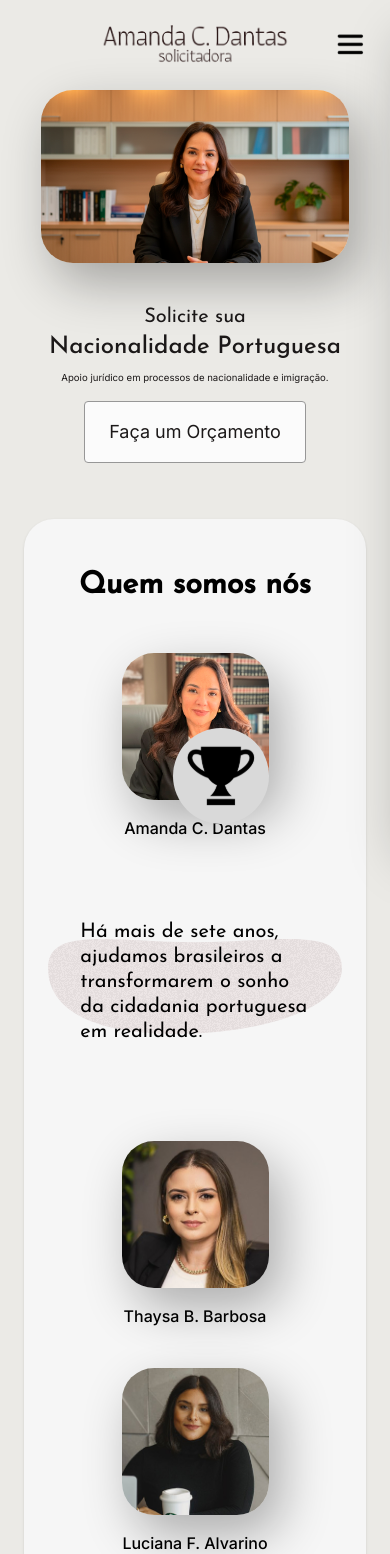
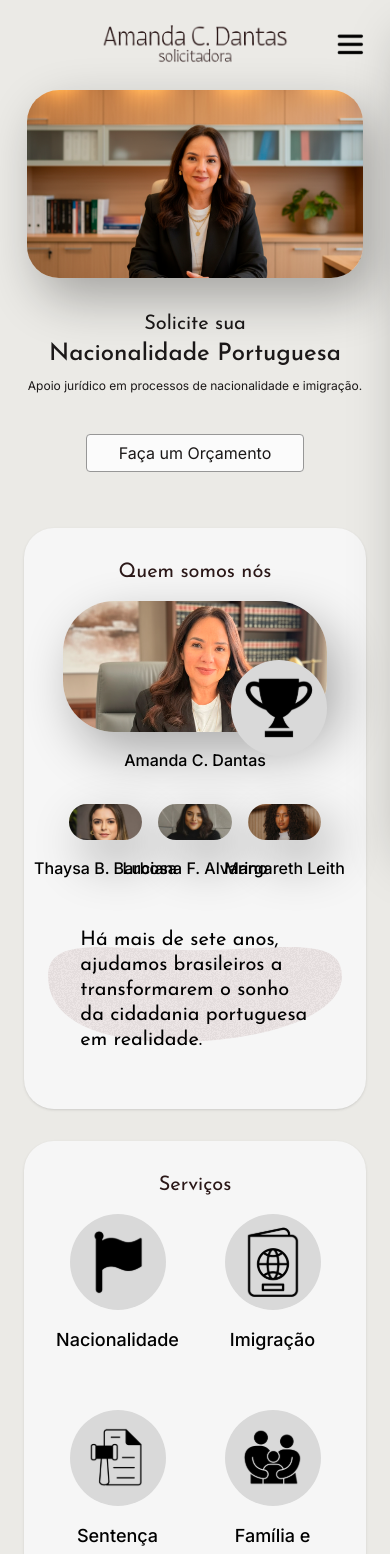
Before and after one commit to mateusabreucn/nacionalidade-portuguesa, a Next.js app: page / in a window 390 px wide. Shown: the top 1554 px of the page. Built offline with nearby package versions, Linux system fonts and the light colour scheme.

Commit message:
fix: ajustando foto de equipa mobile

```diff
--- a/app/Equipa.tsx
+++ b/app/Equipa.tsx
@@ -39,16 +39,20 @@ export default function Equipa() {
 
   return (
     <CardBranco titulo="Quem somos nós">
+      {/* Container principal com ordenação flexível */}
+      <div className="flex flex-col w-full">
+        {/* Seção superior: Amanda + Texto/Modal */}
         <div
           className="
           flex flex-col lg:flex-row
           items-center justify-between
-        gap-y-16 gap-x-10 xl:gap-x-18
+          gap-y-8 lg:gap-y-16 gap-x-10 xl:gap-x-18
           w-full"
         >
-        <div className="relative w-[50%]">
+          {/* Foto Amanda - sempre primeiro */}
+          <div className="relative w-[90%] aspect-video lg:aspect-square lg:w-[50%] order-1">
             <CardFoto
-            src={`/Equipa - ${NomeEquipa.AmandaCDantas}.jpg`}
+              src={`/Equipa - ${NomeEquipa.AmandaCDantas}.png`}
               nome={NomeEquipa.AmandaCDantas}
               bigger
             />
@@ -61,7 +65,9 @@ export default function Equipa() {
             "
             >
               <IconBadge
-              icon={isLocked ? "/Icons/Close.svg" : "/Icons/Equipa/Trofeu.svg"}
+                icon={
+                  isLocked ? "/Icons/Close.svg" : "/Icons/Equipa/Trofeu.svg"
+                }
                 altText={isLocked ? "Fechar Feedback" : "Ícone de Troféu"}
                 onClick={handleIconClick}
                 isActive={isLocked}
@@ -71,12 +77,14 @@ export default function Equipa() {
             </div>
           </div>
 
+          {/* Texto/Modal - terceiro no mobile, segundo no desktop */}
           <div
             className="
             relative
             w-full max-w-[900px]
             aspect-video md:aspect-2/1
-          flex items-center justify-center"
+            flex items-center justify-center
+            order-3 lg:order-2"
           >
             <div
               className={`
@@ -115,8 +123,8 @@ export default function Equipa() {
                 leading-tight md:leading-snug
               "
               >
-              Há mais de sete anos, ajudamos brasileiros a transformarem o sonho
-              da cidadania portuguesa em realidade.
+                Há mais de sete anos, ajudamos brasileiros a transformarem o
+                sonho da cidadania portuguesa em realidade.
               </p>
             </div>
 
@@ -138,15 +146,47 @@ export default function Equipa() {
               <ModalFeedback isActive={showModal} />
             </div>
           </div>
+
+          {/* Três fotos - segundo no mobile, terceiro no desktop */}
+          <div
+            className="
+            w-full
+            flex flex-row
+            gap-x-4 md:gap-x-8
+            items-center justify-center
+            order-2 lg:hidden"
+          >
+            <div className="w-1/4">
+              <CardFoto
+                src={`/Equipa - ${NomeEquipa.ThaysaBBarbosa}.jpg`}
+                nome={NomeEquipa.ThaysaBBarbosa}
+              />
             </div>
 
+            <div className="w-1/4">
+              <CardFoto
+                src={`/Equipa - ${NomeEquipa.LucianaFAlvarino}.jpg`}
+                nome={NomeEquipa.LucianaFAlvarino}
+              />
+            </div>
+
+            <div className="w-1/4">
+              <CardFoto
+                src={`/Equipa - ${NomeEquipa.MargarethLeith}.jpg`}
+                nome={NomeEquipa.MargarethLeith}
+              />
+            </div>
+          </div>
+        </div>
+
+        {/* Três fotos - versão desktop (embaixo) */}
         <div
           className="
+          hidden lg:flex
           relative
           mx-auto
           mt-18 md:mt-24 lg:mt-36
-        flex flex-col md:flex-row
-        gap-y-10 md:gap-y-0
+          flex-row
           md:gap-x-20
           items-center justify-center"
         >
@@ -171,6 +211,7 @@ export default function Equipa() {
             />
           </div>
         </div>
+      </div>
     </CardBranco>
   );
 }
--- a/app/Intro.tsx
+++ b/app/Intro.tsx
@@ -2,34 +2,35 @@ import Image from "next/image";
 
 export default function Intro() {
   return (
-    <div className="my-6 mx-0 xl:mx-16 2xl:mx-20 flex flex-col-reverse lg:flex-row justify-between items-center gap-x-6 xl:gap-x-8 gap-y-10 xl:gap-y-16">
+    <div className="my-6 mx-0 xl:mx-16 2xl:mx-20 flex flex-col-reverse lg:flex-row justify-between items-center gap-x-6 xl:gap-x-8 gap-y-8 xl:gap-y-16">
       <div className="flex flex-col text-font-main mx-auto text-center lg:text-left">
         <div className="font-josefin leading-tight">
           <h2 className="font-normal text-xl lg:text-3xl">Solicite sua</h2>
+
           <h1 className="font-medium text-2xl lg:text-[2rem] xl:text-[2.8rem] 2xl:text-5xl">
             Nacionalidade Portuguesa
           </h1>
         </div>
 
-        <p className="text-[0.6rem] xl:text-lg 2xl:text-xl mt-2">
+        <p className="text-xs xl:text-lg 2xl:text-xl mt-2">
           Apoio jurídico em processos de nacionalidade e imigração.
         </p>
 
         <button
           className="
-            bg-button-white rounded px-6 lg:px-10 py-4
-            lg:mt-10 w-fit border border-border-button
+            bg-button-white rounded px-8 lg:px-10 py-1.5 lg:py-4
+            mt-10 w-fit border border-border-button
             cursor-pointer hover:brightness-80 transition-all
             hover:scale-105 duration-300
-            text-lg 2xl:text-xl
-            mx-auto lg:mx-0 mt-4
+            text-base lg:text-lg 2xl:text-xl
+            mx-auto lg:mx-0
           "
         >
           Faça um Orçamento
         </button>
       </div>
 
-      <div className="relative w-full aspect-video lg:aspect-21/20 shrink-0 max-w-[90%] lg:max-w-[42%] xl:max-w-[44%] 2xl:max-w-[45%]">
+      <div className="relative w-full aspect-video lg:aspect-21/20 shrink-0 max-w-[98%] lg:max-w-[42%] xl:max-w-[44%] 2xl:max-w-[45%]">
         <Image
           src="/Intro - Amanda.png"
           alt="Imagem de Amanda Dantas"
--- a/app/components/CardBranco.tsx
+++ b/app/components/CardBranco.tsx
@@ -10,15 +10,17 @@ export default function CardBranco({ titulo, children }: CardBrancoProps) {
       relative bg-card-branco
       rounded-[30px] md:rounded-[56px]
       mx-auto max-w-[11/12]
-      py-12 md:py-20 xl:py-16
+      py-8 md:py-20 xl:py-16
       px-6 md:px-14
       mt-8 shadow-sm
     "
     >
       <h2
         className="
-        font-josefin text-3xl lg:text-[2rem] xl:text-[2.8rem] 2xl:text-5xl
-        leading-tight text-center mb-12 md:mb-16 font-bold
+        font-josefin text-font-secondary
+        text-xl lg:text-[2rem] xl:text-[2.8rem] 2xl:text-5xl
+        leading-tight text-center
+        mb-4 md:mb-16
       "
       >
         {titulo}
--- a/app/components/CardFoto.tsx
+++ b/app/components/CardFoto.tsx
@@ -16,15 +16,22 @@ export default function CardFoto({ src, nome, bigger }: CardFotoProps) {
     >
       <div
         className="
-          relative aspect-square w-full img-shadow
-          rounded-4xl
+          relative
+          aspect-477/235 lg:aspect-square
+          w-full
+          img-shadow
+          rounded-[3.2rem]
+          lg:rounded-4xl
           overflow-hidden"
       >
         <Image
           src={src}
           alt={`Foto de ${nome}`}
           fill
-          className="object-cover"
+          className={`object-cover ${bigger ? "" : ""}`}
+          style={{
+            objectPosition: "50% 23%",
+          }}
         />
       </div>
 
```
Also changed, not shown: public/Equipa - Amanda C. Dantas.jpg (deleted), public/Equipa - Amanda C. Dantas.png (added). Lines whose indentation alone changed are shown as unchanged.
